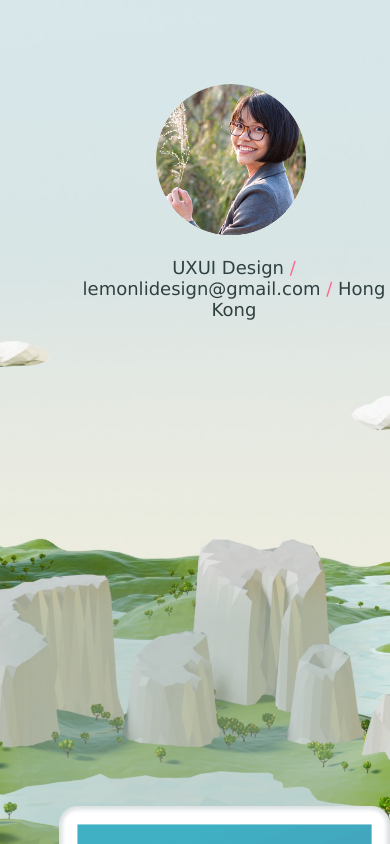
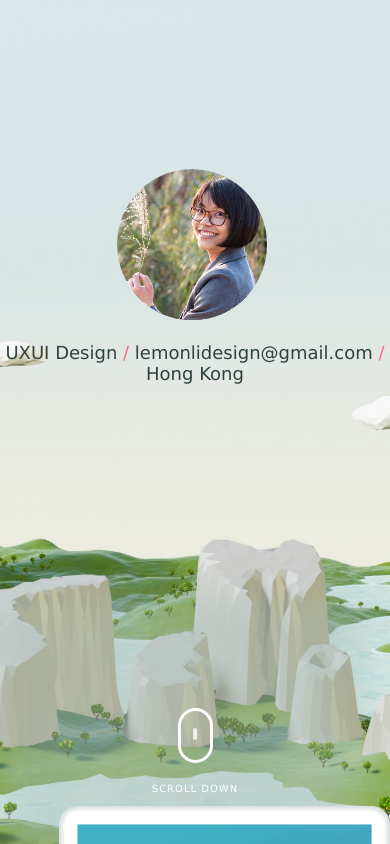
Before and after one commit to lemongwork/lemon.github.io, a plain HTML site: page index.html in a window 390 px wide. Shown: the top 844 px of the page. Drawn offline with Linux system fonts and the light colour scheme.

Commit message:
Enhancement
- Add scroll indicator;
- Update css for center alignment;

```diff
--- a/css/css.scss
+++ b/css/css.scss
@@ -151,6 +151,159 @@ img {
 }
 
 
+:root {
+      --color-white: #fff;
+      --font-weight-bold: 700;
+    }
+
+    *,
+    :after,
+    :before {
+      box-sizing: border-box;
+      -webkit-backface-visibility: hidden;
+      backface-visibility: hidden;
+    }
+@-webkit-keyframes ani-mouse {
+      0% {
+        opacity: 1;
+        top: 20%;
+      }
+
+      20% {
+        opacity: 1;
+        top: 30%;
+      }
+
+      70% {
+        opacity: 0.5;
+        top: 40%;
+      }
+
+      100% {
+        opacity: 0;
+        top: 20%;
+      }
+    }
+
+    @-moz-keyframes ani-mouse {
+      0% {
+        opacity: 1;
+        top: 20%;
+      }
+
+      20% {
+        opacity: 1;
+        top: 30%;
+      }
+
+      70% {
+        opacity: 0.5;
+        top: 40%;
+      }
+
+      100% {
+        opacity: 0;
+        top: 20%;
+      }
+    }
+
+    @keyframes ani-mouse {
+      0% {
+        opacity: 1;
+        top: 20%;
+
+      }
+
+      20% {
+        opacity: 1;
+        top: 30%;
+      }
+
+      70% {
+        opacity: 0.5;
+        top: 40%;
+      }
+
+      100% {
+        opacity: 0;
+        top: 20%;
+      }
+    }
+
+    @-webkit-keyframes ani-loader {
+      0% {
+        transform: rotate(0deg);
+      }
+
+      100% {
+        transform: rotate(360deg);
+      }
+
+    }
+
+    @-moz-keyframes ani-loader {
+      0% {
+        transform: rotate(0deg);
+      }
+
+      100% {
+        transform: rotate(360deg);
+      }
+    }
+
+    @keyframes ani-loader {
+      0% {
+        transform: rotate(0deg);
+      }
+
+      100% {
+        transform: rotate(360deg);
+      }
+    }
+.scroll-indicator {
+      letter-spacing: 1px;
+      font-size: 10px;
+      position: fixed;
+      left: 0;
+      right: 0;
+      bottom: 50px;
+      margin: 0 auto;
+      color: #fff;
+      text-align: center;
+      text-transform: uppercase;
+      z-index: 100;
+    }
+
+    .scroll-indicator .scroll-indicator-icon {
+      position: relative;
+      display: block;
+      width: 35px;
+      height: 55px;
+      margin: 0 auto 20px;
+      -webkit-box-sizing: border-box;
+      -moz-box-sizing: border-box;
+      box-sizing: border-box;
+      border: 3px solid var(--color-white);
+      border-radius: 23px;
+    }
+
+    .scroll-indicator .scroll-indicator-icon::before {
+      content: "";
+      position: absolute;
+      display: block;
+      top: 20%;
+      left: 50%;
+      width: 4px;
+      margin-left: -2px;
+      height: 12px;
+      background: var(--color-white);
+      border-radius: 6px;
+      -webkit-animation: ani-mouse 2s linear infinite;
+      -moz-animation: ani-mouse 2s linear infinite;
+      animation: ani-mouse 2s linear infinite;
+    }
+
+
 .postLoading{
   /*display:none;*/
 }
@@ -260,13 +413,22 @@ img {
 }
 
 .wrapper {
-  position: absolute;
+ /* position: absolute;*/
   /*top: 35%;
   left: 37%;*/
   z-index: 101;
   /*transform: translate(-50%,-50%);
   -webkit-transform: translate(-50%,-50%);*/
-  text-align: center;
+
+
+	position: absolute;
+      left: 0;
+      right: 0;
+      top: 20%;
+      margin: 0 auto;
+	text-align: center;
+
+
 
   img {
     /*width: 350px;
@@ -274,10 +436,11 @@ img {
   }
 }
 
-.wrapperAlign{
+/*.wrapperAlign{
   top:20%;
-  left:40%;
-}
+  left:30%;
+
+}*/
 
 
 .layer {
@@ -863,32 +1026,32 @@ li {
   .ez-W2 {width: 33.33333%;}
   .hideIn1400{ display:none;}
   .showIn1400{ display:block;}
-  .wrapperAlign{
+  /*.wrapperAlign{
     left:35%;
-  }
+  }*/
   .intro .screens2{
     left:-80%;
   }
 
 }
 @media only screen and (max-width : 1280px) {
-  .wrapperAlign{
+  /*.wrapperAlign{
     top:22%;
     left:35%;
-  }
+  }*/
 
 }
 @media only screen and (max-width : 768px) {
-  .wrapperAlign{
+  /*.wrapperAlign{
     top:10%;
     left:25%;
-  }
+  }*/
 
 }
 @media only screen and (max-width : 640px) {
-  .wrapperAlign{
+ /* .wrapperAlign{
     left:20%;
-  }
+  }*/
 
 }
 @media only screen and (max-width : 480px) {
--- a/index.html
+++ b/index.html
@@ -60,12 +60,18 @@
                   <div class="layer5"></div>
               </li>
           </ul>
-          <div class="wrapper wrapperAlign">
+          <div class="wrapper">
 
               <img src="images/Logo_image.png">
-              <div class="textcontact" style="text-align:center; margin:0 auto; ">UXUI Design <span style="color: #ff688e">/</span> lemonlidesign@gmail.com <span style="color: #ff688e">/</span> Hong Kong</div>
+              <div class="textcontact" >UXUI Design <span style="color: #ff688e">/</span> lemonlidesign@gmail.com <span style="color: #ff688e">/</span> Hong Kong</div>
 
           </div>
+
+		  <div class="scroll-indicator">
+    <span class="scroll-indicator-icon"></span>
+    <span>scroll down</span>
+  			</div>
+
       </div>
 
       <!--    <div class="textCenter jsVcenter_up150" >
```
Also changed, not shown: css/css.css, 1 other file.
